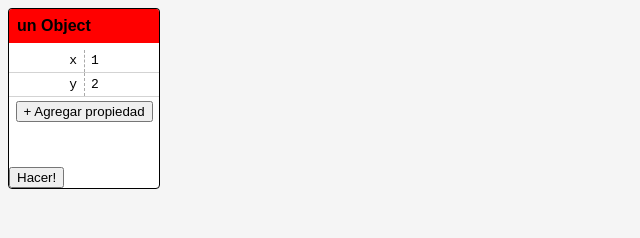
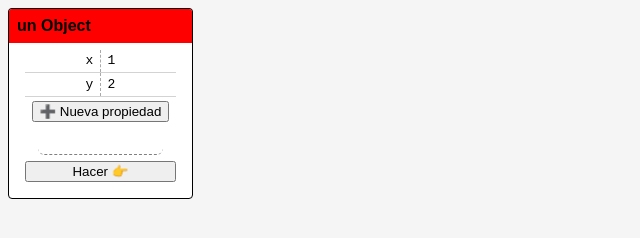
Before and after one commit to JavierGelatti/self-js, a website built with Vite: page index.html in a window 1280 px wide. Shown: the whole page, without its empty margins (0-640 px from the left). Built offline with nearby package versions, Linux system fonts and the light colour scheme.

Commit message:
Mejoras visuales

```diff
--- a/src/outliner.ts
+++ b/src/outliner.ts
@@ -61,7 +61,7 @@ export class Outliner {
                     createElement("td", {colSpan: 2}, [
                         createElement("button", {
                             title: "Add property",
-                            textContent: "+ Agregar propiedad",
+                            textContent: "➕ Nueva propiedad",
                             onclick: event => {
                                 const newPropertyName = prompt("Nombre de la propiedad nueva")!;
                                 if (newPropertyName === null) return;
@@ -79,7 +79,7 @@ export class Outliner {
             }),
             createElement("button", {
                 title: "Do it",
-                textContent: "Hacer!",
+                textContent: "Hacer 👉",
                 onclick: () => {
                     const codigoIngresado = this._code.textContent;
 
--- a/styles.css
+++ b/styles.css
@@ -1,6 +1,10 @@
 body {
     background: whitesmoke;
     font-family: sans-serif;
+}
+
+button {
+    cursor: pointer;
 }
 
 .draggable {
@@ -21,6 +25,11 @@ body {
     transition-property: transform, box-shadow;
     transition-duration: .15s;
     max-width: 800px;
+    display: flex;
+    flex-direction: column;
+    align-items: stretch;
+    justify-content: flex-start;
+    padding: 1em;
 
     &.moving {
         box-shadow: 2px 2px 15px #00000080;
@@ -28,6 +37,7 @@ body {
 
     & > [role="heading"] {
         min-height: 1em;
+        margin: -1em -1em 0;
         padding: .5em;
         font-weight: bold;
         background: red;
@@ -63,4 +73,15 @@ body {
             }
         }
     }
+
+    pre[role="textbox"] {
+        margin: .5em 1em;
+        border: 1px none gray;
+        border-bottom-style: dashed;
+        border-radius: .5em;
+        padding-left: .5em;
+        padding-right: .5em;
+        font-family: monospace;
+        outline: none;
+    }
 }
```
